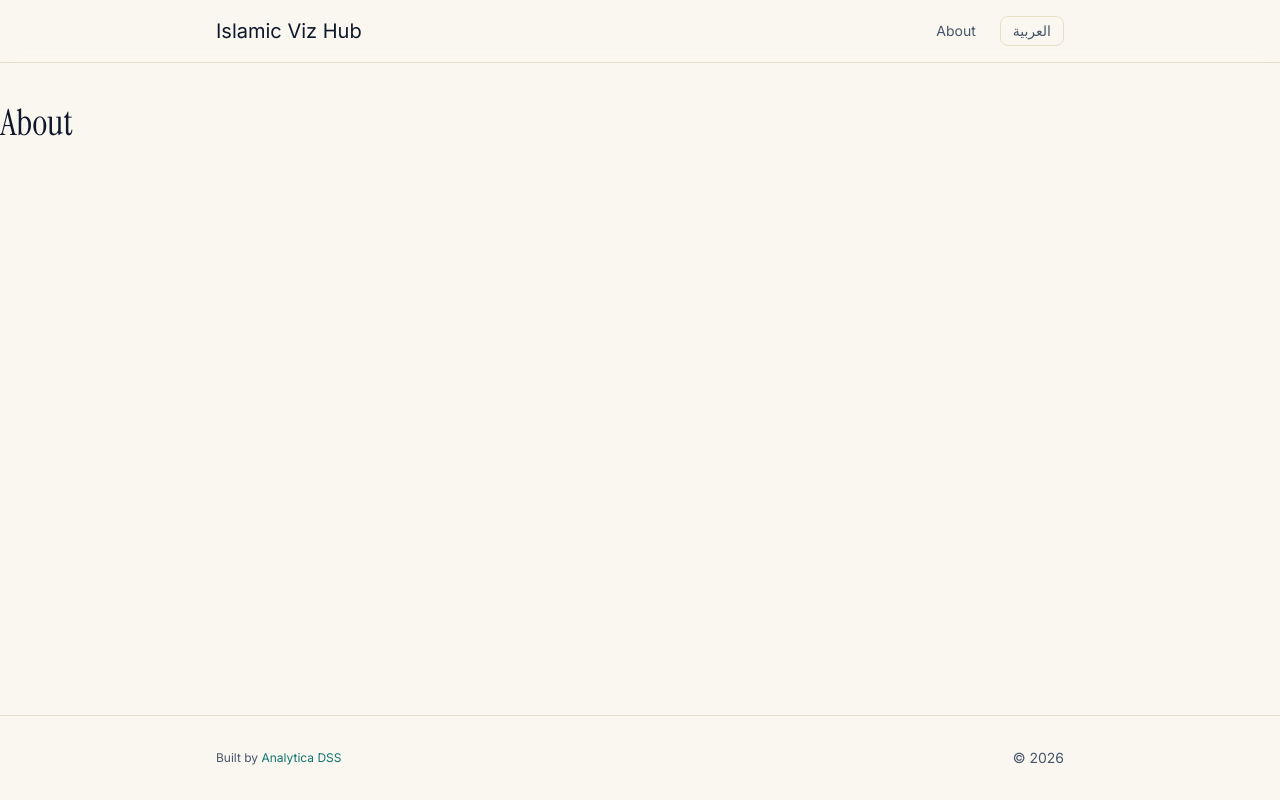
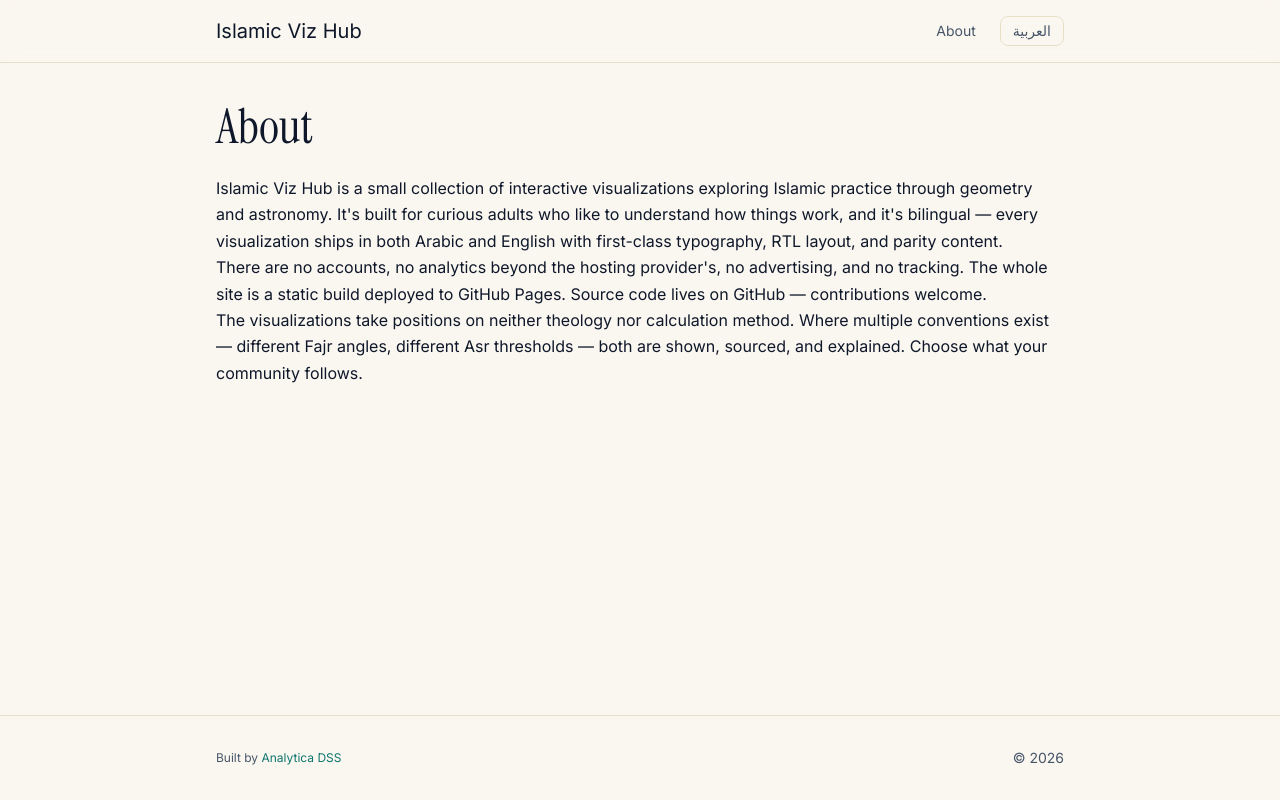
Before and after one commit to aousabdo/islamic-viz, a React (Vite) app: page /en/about in a window 1280 px wide. Built offline with nearby package versions, Linux system fonts and the light colour scheme; a web font is replaced by a local one.

Commit message:
feat(site): About page + favicon + OG image + meta tags

```diff
--- a/index.html
+++ b/index.html
@@ -4,7 +4,17 @@
     <meta charset="UTF-8" />
     <meta name="viewport" content="width=device-width, initial-scale=1.0" />
     <meta name="theme-color" content="#FAF7F0" />
+    <link rel="icon" href="/favicon.ico" />
+
     <title>Islamic Viz Hub</title>
+    <meta name="description" content="Interactive bilingual visualizations of Islamic science — prayer times, qibla, calendar, geometry of the sky." />
+
+    <meta property="og:type" content="website" />
+    <meta property="og:title" content="Islamic Viz Hub" />
+    <meta property="og:description" content="Interactive bilingual visualizations of Islamic science." />
+    <meta property="og:image" content="/og-image.png" />
+    <meta property="og:url" content="https://islamicviz.analyticadss.com" />
+    <meta name="twitter:card" content="summary_large_image" />
   </head>
   <body>
     <div id="root"></div>
--- /dev/null
+++ b/src/i18n/about.ar.json
@@ -0,0 +1,8 @@
+{
+  "title": "عن الموقع",
+  "paragraphs": [
+    "مركز التصورات الإسلامية مجموعة صغيرة من التصورات التفاعلية تستكشف العبادة الإسلامية من خلال الهندسة والفلك، موجَّه لكل محب للمعرفة يريد أن يفهم كيف تعمل الأشياء. الموقع ثنائي اللغة — كل تصور يصدر بالعربية والإنجليزية بتقنية طباعية أولية للحرف العربي، وتخطيط من اليمين إلى اليسار، ومحتوى متكافئ.",
+    "لا حسابات ولا تتبع ولا إعلانات، ولا تحليلات إلا ما يوفره مزود الاستضافة. الموقع كله بناء ساكن منشور على GitHub Pages. مصدر الكود على GitHub — والمساهمات مرحب بها.",
+    "لا تتخذ التصورات موقفًا فقهيًا ولا تتبنى طريقة حساب بعينها. وحيث توجد طرق متعددة — زوايا الفجر المختلفة، حدود العصر المختلفة — تُعرض جميعها مع مصادرها وشرحها. فاختر ما يتبعه مجتمعك."
+  ]
+}
--- /dev/null
+++ b/src/i18n/about.en.json
@@ -0,0 +1,8 @@
+{
+  "title": "About",
+  "paragraphs": [
+    "Islamic Viz Hub is a small collection of interactive visualizations exploring Islamic practice through geometry and astronomy. It's built for curious adults who like to understand how things work, and it's bilingual — every visualization ships in both Arabic and English with first-class typography, RTL layout, and parity content.",
+    "There are no accounts, no analytics beyond the hosting provider's, no advertising, and no tracking. The whole site is a static build deployed to GitHub Pages. Source code lives on GitHub — contributions welcome.",
+    "The visualizations take positions on neither theology nor calculation method. Where multiple conventions exist — different Fajr angles, different Asr thresholds — both are shown, sourced, and explained. Choose what your community follows."
+  ]
+}
--- a/src/pages/About.tsx
+++ b/src/pages/About.tsx
@@ -1,5 +1,17 @@
 import { useLang } from '../i18n/useLang';
+import Container from '../components/Layout/Container';
+import aboutEn from '../i18n/about.en.json';
+import aboutAr from '../i18n/about.ar.json';
+
 export default function About() {
-  const { t } = useLang();
-  return <h1 className="text-4xl">{t('nav.about')}</h1>;
+  const { lang } = useLang();
+  const dict = lang === 'ar' ? aboutAr : aboutEn;
+  return (
+    <Container>
+      <h1 className="text-5xl mb-6">{dict.title}</h1>
+      <div className="prose prose-lg max-w-none">
+        {dict.paragraphs.map((p, i) => <p key={i}>{p}</p>)}
+      </div>
+    </Container>
+  );
 }
```
Also changed, not shown: public/og-image.png (added), 1 other file (tests, documents, lock files or other folders).
